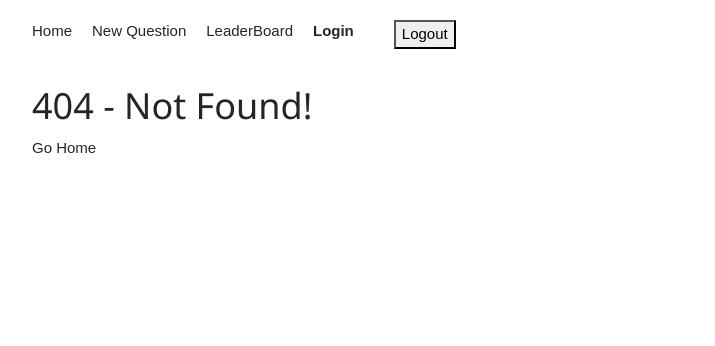
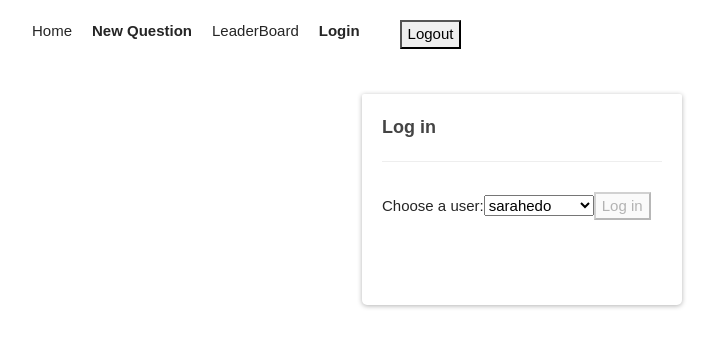
Before and after one commit to kamalmohamm/Would-You-Rather, a React (Create React App) app: page /add in a window 1280 px wide. Before the commit this address had no page. Shown: the top 346 px of the page, without its empty margins (118-833 px from the left). Built offline with nearby package versions, Linux system fonts and the light colour scheme.

Commit message:
second sumbit

```diff
--- a/src/Components/App.js
+++ b/src/Components/App.js
@@ -24,7 +24,7 @@ class App extends Component {
             <Nav />
             <Switch>
               <Route path="/homepage" exact component={HomePage} />
-              <Route path="/newQuestion" exact component={NewQuestion} />
+              <Route path="/add" exact component={NewQuestion} />
               <Route path="/leaderboard" exact component={LeaderBoard} />
 
               <Route path="/question/:id" exact component={QuestionPage} />
--- a/src/Components/LoginPage.js
+++ b/src/Components/LoginPage.js
@@ -19,12 +19,12 @@ class LoginPage extends Component {
     e.preventDefault();
 
     const { text } = this.state;
-    const { dispatch, usersIds } = this.props;
+    const { dispatch, usersIds, loc } = this.props;
     if (usersIds.find((x) => x === text)) {
       console.log("dispatch setAuthUser");
       dispatch(setAuthUser({ id: text }));
       console.log("did dispatch setAuthUser");
-      this.props.history.push("/homepage");
+      this.props.history.push(`/${loc}`);
     } else alert("No Such user");
 
     this.setState(() => ({
--- a/src/Components/Nav.js
+++ b/src/Components/Nav.js
@@ -21,7 +21,7 @@ class Nav extends Component {
             </NavLink>
           </li>
           <li>
-            <NavLink to="/newQuestion" exact activeClassName="active">
+            <NavLink to="/add" exact activeClassName="active">
               New Question
             </NavLink>
           </li>
--- a/src/Components/NewQuestion.js
+++ b/src/Components/NewQuestion.js
@@ -74,7 +74,7 @@ class NewQuestion extends Component {
         </form>
       </div>
     ) : (
-      <LoginPage loc={"newQuestion"} />
+      <LoginPage loc={"add"} />
     );
   }
 }
```
